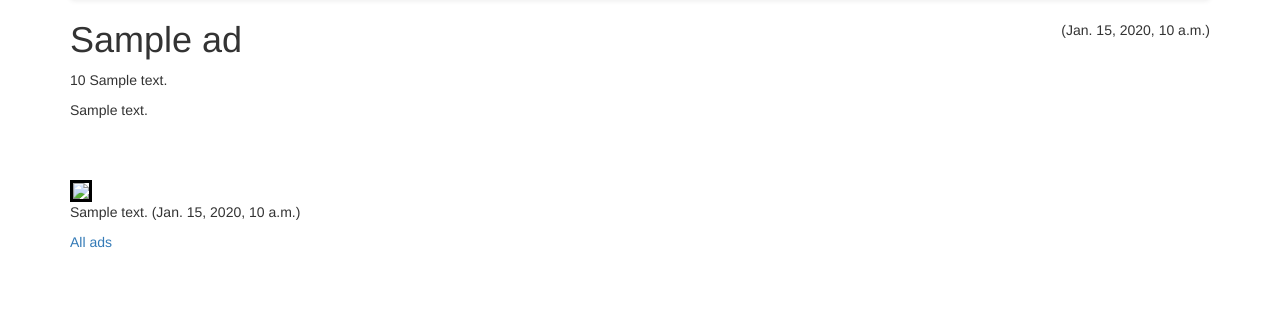
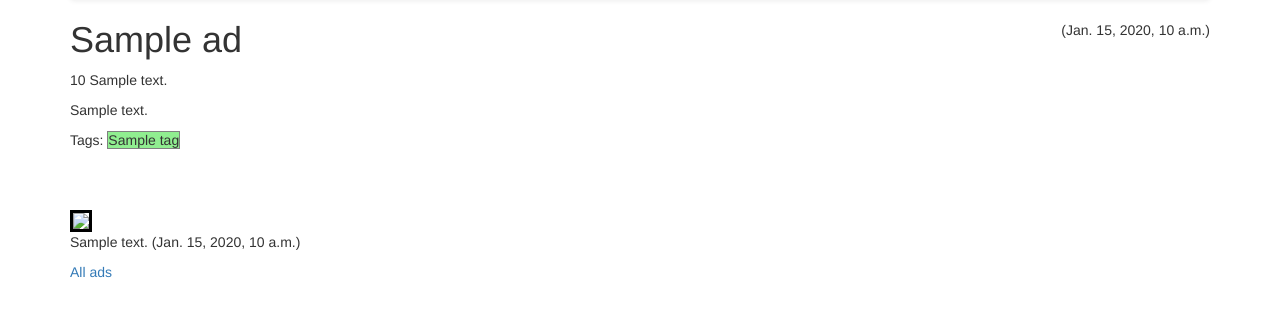
Before and after one commit to weineng-hsu/Django-dj4e-Ads-Practice-Project, a Django app: template mysite/ads/templates/ads/ad_detail.html in a window 1280 px wide. Shown: the part 52-369 px from the top of the page. Run offline with Django 3.2, Linux system fonts and the light colour scheme; the template is opened without the code that fills it: most values are stand-ins (such as "Sample title", 1, 10 or a date in 2020); some libraries are stand-ins or nearby versions.

Commit message:
add the tags feature

```diff
--- a/mysite/ads/forms.py
+++ b/mysite/ads/forms.py
@@ -18,7 +18,7 @@ class CreateForm(forms.ModelForm):
     # Hint: this will need to be changed for use in the ads application :)
     class Meta:
         model = Ad
-        fields = ['title', 'price', 'text', 'picture']  # Picture is manual
+        fields = ['title', 'price', 'text', 'tags', 'picture']  # Picture is manual
 
     # Validate the size of the picture
     def clean(self):
@@ -42,6 +42,7 @@ class CreateForm(forms.ModelForm):
 
         if commit:
             instance.save()
+            self.save_m2m()
 
         return instance
 
--- a/mysite/ads/models.py
+++ b/mysite/ads/models.py
@@ -1,6 +1,7 @@
 from django.db import models
 from django.core.validators import MinLengthValidator
 from django.conf import settings
+from taggit.managers import TaggableManager
 
 class Ad(models.Model) :
     title = models.CharField(
@@ -13,6 +14,7 @@ class Ad(models.Model) :
     comments = models.ManyToManyField(settings.AUTH_USER_MODEL, through='Comment', related_name='comments_owned')
     created_at = models.DateTimeField(auto_now_add=True)
     updated_at = models.DateTimeField(auto_now=True)
+    tags = TaggableManager(blank=True)
 
     # Picture
     picture = models.BinaryField(null=True, editable=True)
--- a/mysite/ads/templates/ads/ad_detail.html
+++ b/mysite/ads/templates/ads/ad_detail.html
@@ -70,6 +70,13 @@
 <p>
 {{ ad.text }}
 </p>
+{% if ad.tags.all %}
+<p>Tags:
+  {% for tag in ad.tags.all %}
+  <span style="border:1px grey solid; background-color: LightGreen;">{{ tag }}</span>
+  {% endfor %}
+</p>
+{% endif %}
 {% if ad.content_type %}
 <!--<div id="overlay" class="overlay" style="text-align: center;"
    onclick="document.getElementById('overlay').style.display = 'none';" >
--- a/mysite/ads/views.py
+++ b/mysite/ads/views.py
@@ -24,7 +24,8 @@ class AdListView(OwnerListView):
             # __icontains for case-insensitive search
             query = Q(title__icontains=strval)
             query.add(Q(text__icontains=strval), Q.OR)
-            ad_list = Ad.objects.filter(query).select_related().order_by('-updated_at')[:10]
+            query.add(Q(tags__name__in=[strval]), Q.OR)
+            ad_list = Ad.objects.filter(query).select_related().distinct().order_by('-updated_at')[:10]
         else :
             ad_list = Ad.objects.all().order_by('-updated_at')[:10]
         for obj in ad_list:
@@ -71,6 +72,7 @@ class AdCreateView(OwnerCreateView):
         ad = form.save(commit=False)
         ad.owner = self.request.user
         ad.save()
+        form.save_m2m()
         return redirect(self.success_url)
 
 
@@ -94,6 +96,7 @@ class AdUpdateView(OwnerUpdateView):
 
         ad = form.save(commit=False)
         ad.save()
+        form.save_m2m()
 
         return redirect(self.success_url)
 
```
